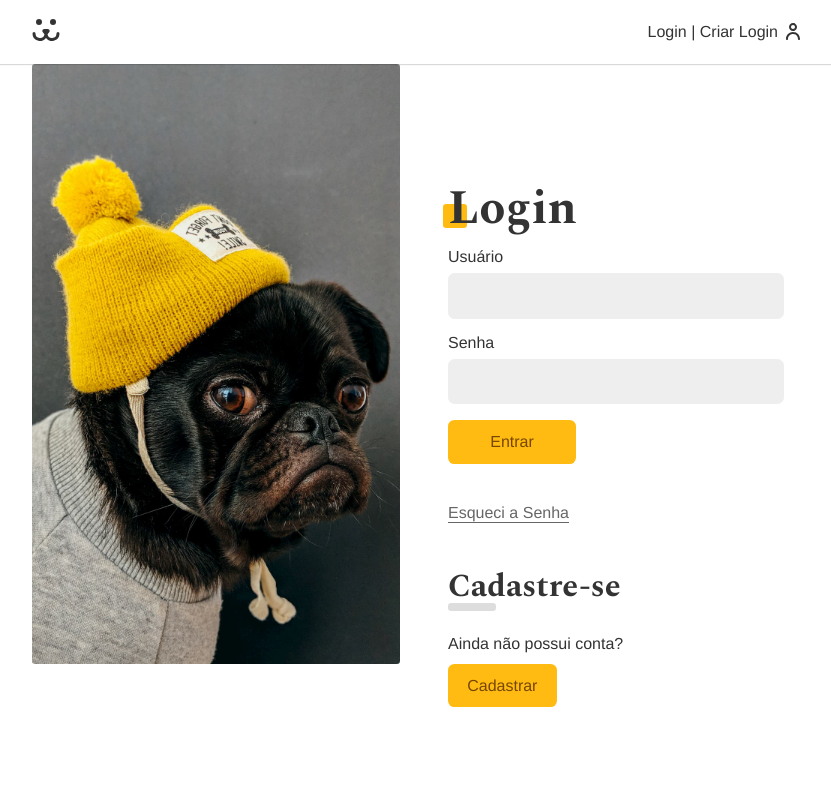
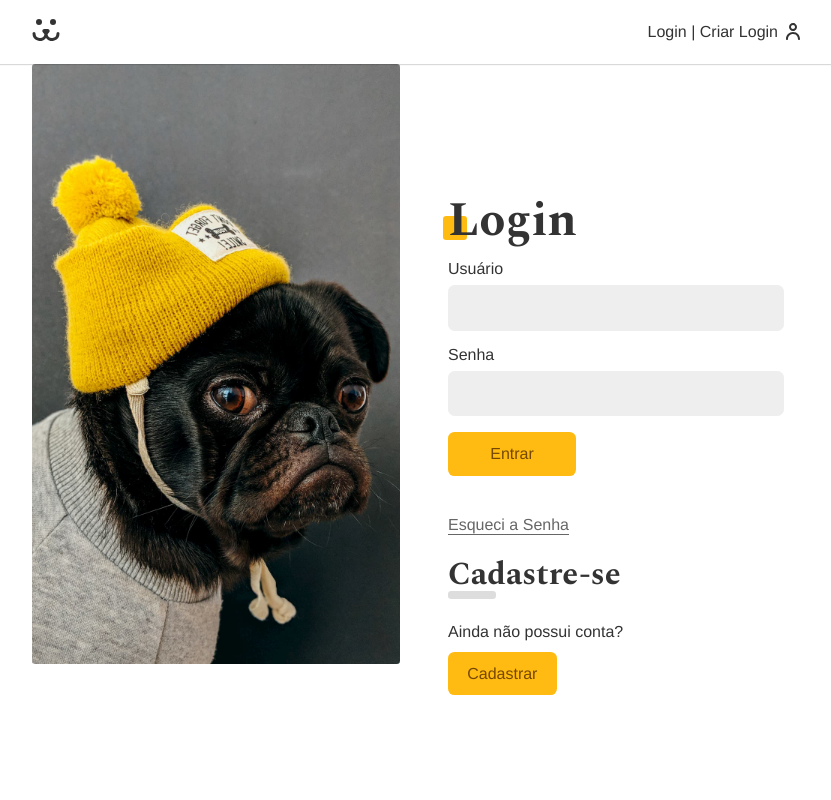
Before and after one commit to AbreuRenan/Dogs, a React (Vite) app: page /login in a window 1280 px wide. Shown: the top 800 px of the page, without its empty margins (224-1055 px from the left). Built offline with nearby package versions, Linux system fonts and the light colour scheme.

Commit message:
estilo adicionais

```diff
--- a/src/Components/Auth/LoginForm.jsx
+++ b/src/Components/Auth/LoginForm.jsx
@@ -34,7 +34,7 @@ function LoginForm() {
         ) : (
           <Button>Entrar</Button>
         )}
-        <ErroComponent msg={error} />
+        <ErroComponent msg={error && "Dados incorretos"} />
       </form>
       <div className="animeLeft delay">
         <Link className={styles.perdeu} to="/login/perdeu">
--- a/src/Components/Auth/LoginForm.module.css
+++ b/src/Components/Auth/LoginForm.module.css
@@ -45,7 +45,7 @@
 }
 
 .cadastro {
-    margin-top: 2.5rem;
+    margin-top: 1rem;
     margin-bottom: 4rem;
 }
 .cadastro>p {
--- a/src/Components/Helpers/ErroComponent.jsx
+++ b/src/Components/Helpers/ErroComponent.jsx
@@ -6,7 +6,7 @@ function ErroComponent({ msg }) {
     <p
       style={{
         color: "#f31",
-        margin: "1rem 0",
+        margin: "1rem 0 0 0",
       }}
     >
       {msg}
--- a/src/Components/User/UserNewPost.module.css
+++ b/src/Components/User/UserNewPost.module.css
@@ -3,6 +3,12 @@
     grid-template-columns: 1fr 1fr;
     gap: 2rem;
     margin-bottom: 2rem;
+}
+
+@media (max-width: 40rem) {
+    .newPost {
+        grid-template-columns: 1fr;
+    }
 }
 .newPost input[type="file"] {
     margin-bottom: 1rem;
```
